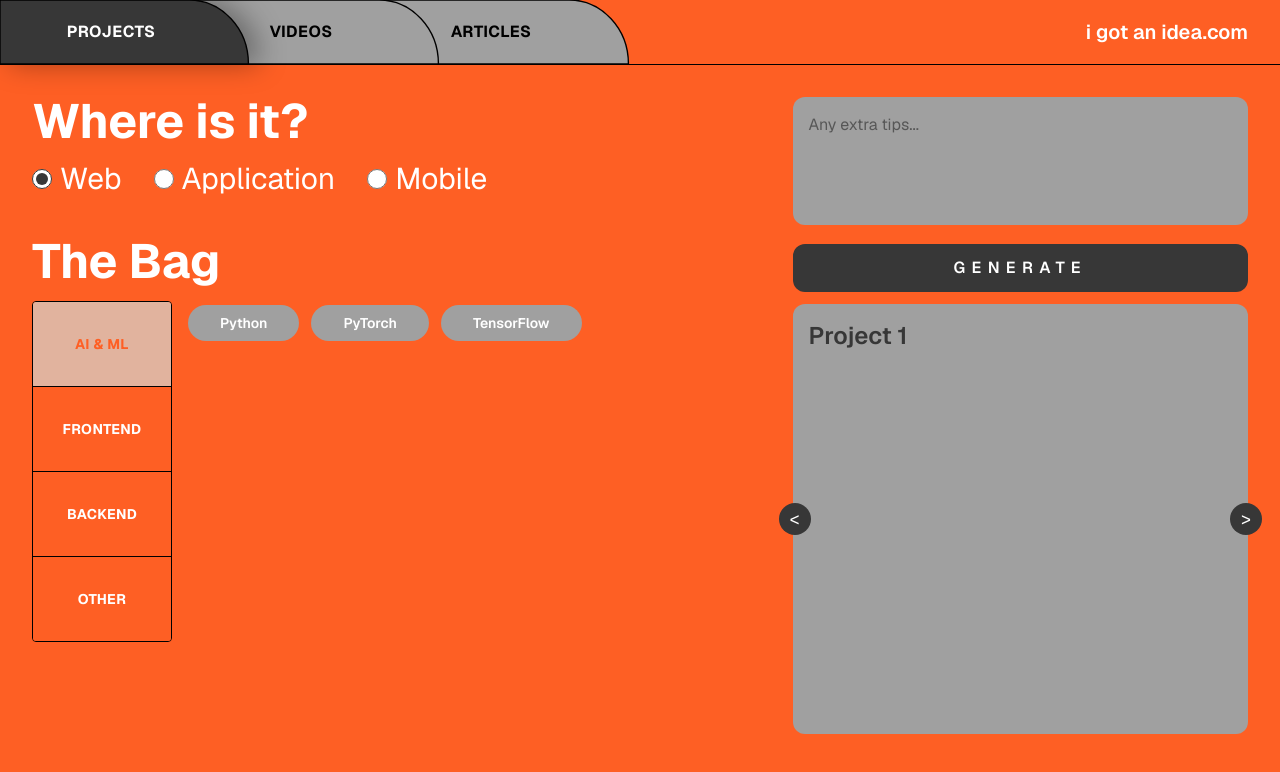
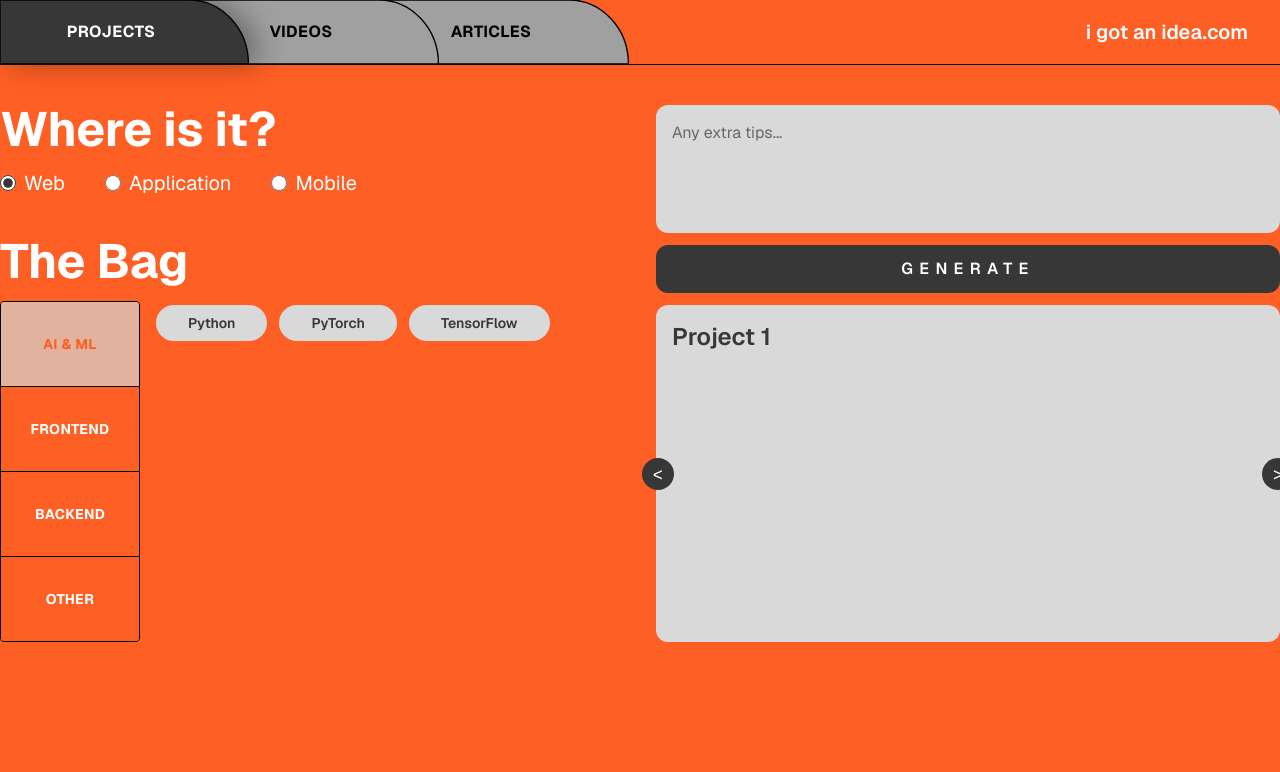
Before and after one commit to zion-pulapakura/i-got-an-idea, a Next.js app: page /projects in a window 1280 px wide. Shown: the top 772 px of the page. Built offline with nearby package versions, Linux system fonts and the light colour scheme.

Commit message:
sized the projects page how I want

```diff
--- a/src/app/globals.css
+++ b/src/app/globals.css
@@ -3,7 +3,7 @@
 :root {
   --orange: #fe5f24;
   --dark-grey: #373737;
-  --light-grey: #a0a0a0;
+  --light-grey: #d9d9d9;
   --black: #000000;
   --white: #ffffff;
 }
--- a/src/app/layout.tsx
+++ b/src/app/layout.tsx
@@ -30,7 +30,7 @@ export default function RootLayout({
     >
       <body className="min-h-full flex flex-col bg-brand-orange text-brand-white">
         <Navbar />
-        {children}
+        <main className="py-10">{children}</main>
       </body>
     </html>
   );
--- a/src/app/projects/components/project-ideas-panel.tsx
+++ b/src/app/projects/components/project-ideas-panel.tsx
@@ -2,18 +2,18 @@
 
 export function ProjectIdeasPanel() {
   return (
-    <aside className="space-y-3">
+    <aside className="flex h-full min-h-0 flex-1 flex-col gap-3">
       <textarea
         placeholder="Any extra tips..."
-        className="h-32 w-full resize-none rounded-xl bg-brand-light p-4 text-brand-dark placeholder:text-brand-dark/70 focus:outline-none"
+        className="h-32 w-full shrink-0 resize-none rounded-xl bg-brand-light p-4 text-brand-dark placeholder:text-brand-dark/70 focus:outline-none"
       />
       <button
         type="button"
-        className="w-full rounded-xl bg-brand-dark py-3 text-base font-semibold tracking-[0.4em] text-brand-white"
+        className="w-full shrink-0 rounded-xl bg-brand-dark py-3 text-base font-semibold tracking-[0.4em] text-brand-white"
       >
         GENERATE
       </button>
-      <div className="relative min-h-[430px] rounded-xl bg-brand-light p-4 text-brand-dark">
+      <div className="relative min-h-0 flex-1 rounded-xl bg-brand-light p-4 text-brand-dark">
         <h3 className="text-2xl font-semibold">Project 1</h3>
         <button
           type="button"
--- a/src/app/projects/components/technology-pills.tsx
+++ b/src/app/projects/components/technology-pills.tsx
@@ -12,7 +12,7 @@ export function TechnologyPills({ options }: TechnologyPillsProps) {
       {options.map((option) => (
         <span
           key={option.id}
-          className="rounded-full bg-brand-light px-8 py-2 text-sm font-semibold text-brand-white"
+          className="rounded-full bg-brand-light px-8 py-2 text-sm font-semibold text-brand-dark"
         >
           {option.label}
         </span>
--- a/src/app/projects/components/where-is-it.tsx
+++ b/src/app/projects/components/where-is-it.tsx
@@ -17,18 +17,18 @@ export function WhereIsIt({ buildTarget, onBuildTargetChange }: WhereIsItProps)
   return (
     <div className="space-y-4">
       <h1 className="text-5xl font-bold">Where is it?</h1>
-      <div className="flex flex-wrap gap-8">
+      <div className="flex flex-wrap gap-10">
         {targets.map((target) => (
           <label
             key={target.value}
-            className="flex cursor-pointer items-center gap-2 text-3xl"
+            className="flex cursor-pointer items-center gap-2 text-xl "
           >
             <input
               type="radio"
               name="buildTarget"
               checked={buildTarget === target.value}
               onChange={() => onBuildTargetChange(target.value)}
-              className="h-5 w-5 accent-brand-dark"
+              className="h-4 w-4 shrink-0 accent-brand-dark"
             />
             {target.label}
           </label>
--- a/src/app/projects/page.tsx
+++ b/src/app/projects/page.tsx
@@ -14,9 +14,8 @@ export default function ProjectsPage() {
   } = useProjectsUi();
 
   return (
-    <main className=" flex w-full max-w-7xl flex-1 flex-col px-4 py-8 md:px-8">
-      <section className="grid flex-1 gap-8 lg:grid-cols-[1.6fr_1fr]">
-        <div className="space-y-10">
+    <div className="mx-auto flex w-full max-w-7xl flex-col gap-8 lg:flex-row lg:items-stretch">
+      <div className="flex min-w-0 flex-1 flex-col gap-10 lg:basis-1/2">
         <WhereIsIt
           buildTarget={buildTarget}
           onBuildTargetChange={setBuildTarget}
@@ -26,8 +25,9 @@ export default function ProjectsPage() {
           onBagSectionChange={setActiveBagSection}
         />
       </div>
+      <div className="flex min-h-0 min-w-0 flex-1 flex-col lg:basis-1/2">
         <ProjectIdeasPanel />
-      </section>
-    </main>
+      </div>
+    </div>
   );
 }
```
Lines whose indentation alone changed are shown as unchanged.
